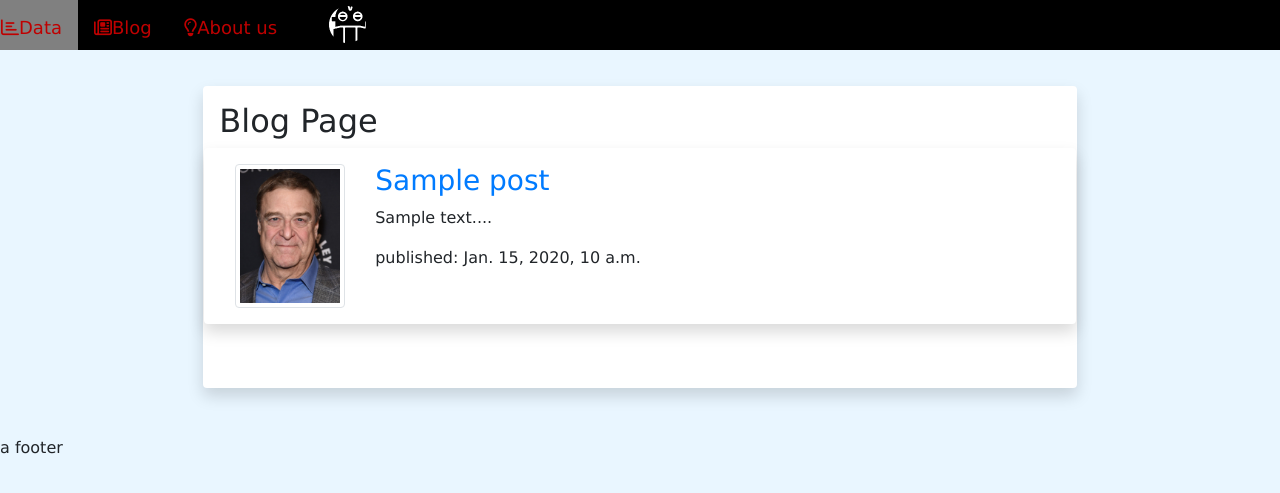
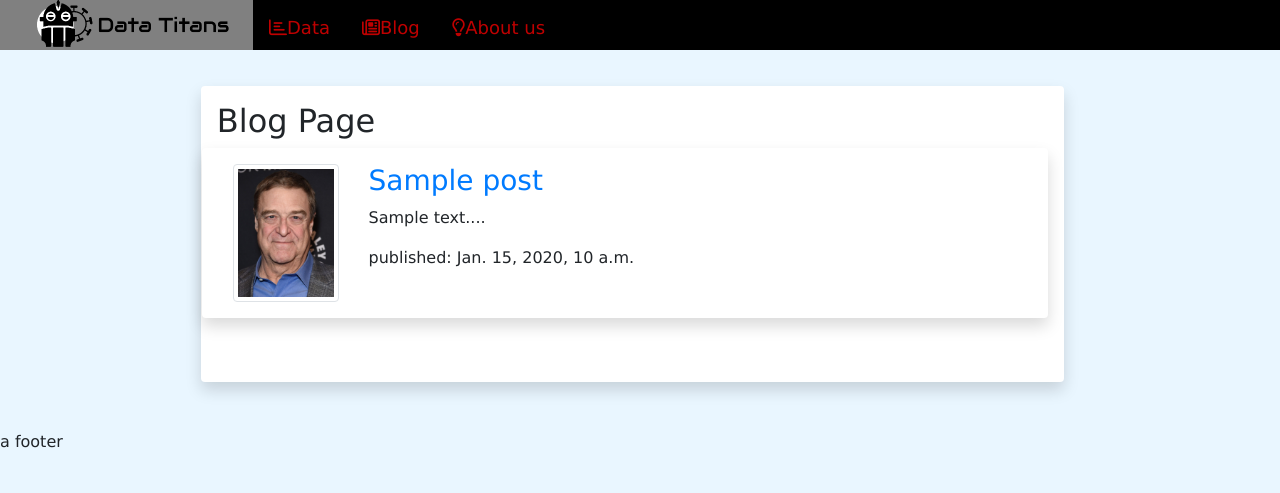
Before and after one commit to COSC481W-2020Fall/cosc481w-581-2020-fall-datatitans, a Django app: page /blog/ in a window 1280 px wide. Shown: the top 493 px of the page. Run offline with Django 3.2, Linux system fonts and the light colour scheme; tables that the repository leaves empty hold one stand-in row (values such as "Sample post"); some libraries are stand-ins or nearby versions.

Commit message:
Fixed datatitan site logo
The Data Titans logo was invisible, due to it being black-on-black. I changed the background color for the logo to make it visible.

```diff
--- a/datatitan_site/data/templates/base.html
+++ b/datatitan_site/data/templates/base.html
@@ -9,13 +9,20 @@
         <link rel="stylesheet" href="https://stackpath.bootstrapcdn.com/bootstrap/4.5.2/css/bootstrap.min.css" integrity="sha384-JcKb8q3iqJ61gNV9KGb8thSsNjpSL0n8PARn9HuZOnIxN0hoP+VmmDGMN5t9UJ0Z" crossorigin="anonymous">
         <script src="https://kit.fontawesome.com/72030bdf4d.js" crossorigin="anonymous"></script>
         <link href="../static/css/style.css" rel="stylesheet" type="text/css">
+        <style>
+            .row{
+                margin-right: 0;
+            }
+        </style>
     </head>
 
     <body>
         <div class="row" >
         <!-- <h3 class="col-md-3 nav-title">Data Titans</h3> -->
         <ul class="topnav col-md-12">
-            <a href="{% url 'home' %}"><img src="../static/img/logo.png" alt="Site Logo" class="nav-logo"></a>
+            <li class="topnav" style="background-color: #BF0000">
+                <a class="topnav" href="{% url 'home' %}" style="height: 50px; padding: 0 16px"><img src="../static/img/logo.png" alt="Site Logo" class="nav-logo"></a>
+            </li>
             <li class="topnav">
                 <a class="topnav" href="{% url 'home' %}"><i class="far fa-chart-bar"></i>Data</a>
             </li>
```
